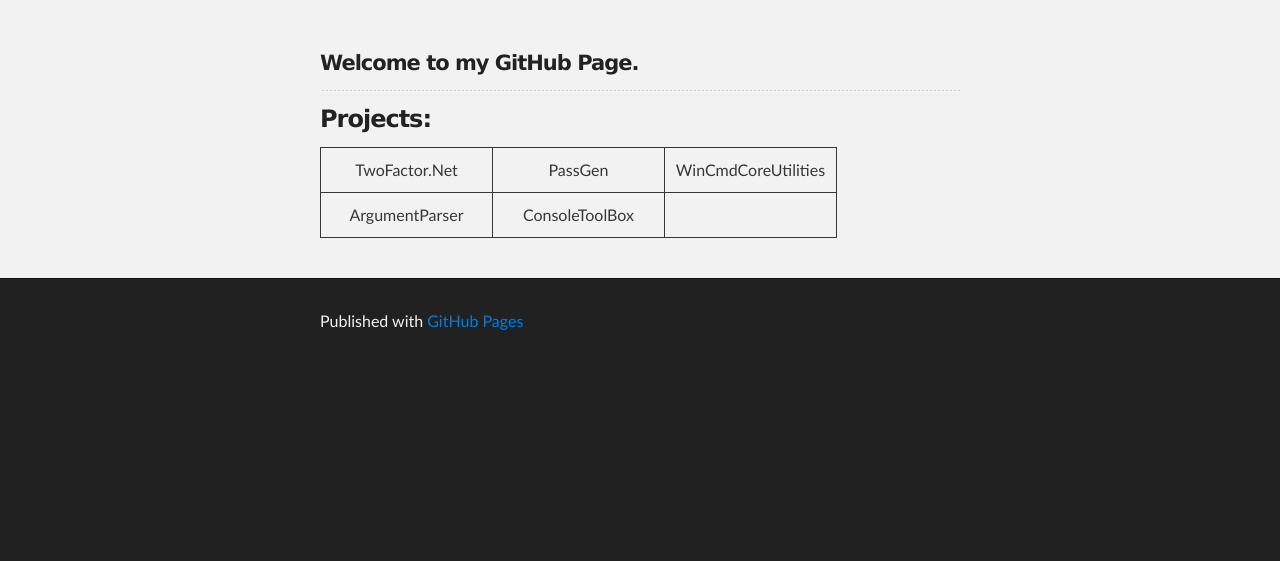
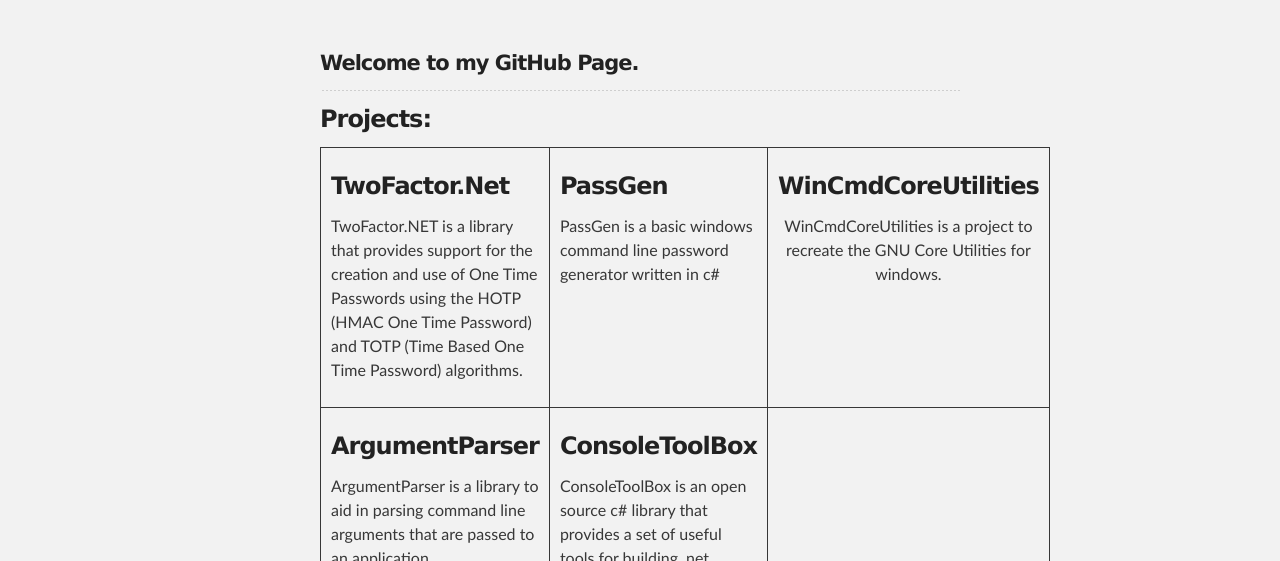
Before and after one commit to AlanBarber/alanbarber.github.io, a plain HTML site: page index.html in a window 1280 px wide. Shown: the part 239-800 px from the top of the page. Drawn offline with Linux system fonts and the light colour scheme.

Commit message:
Update index.html

```diff
--- a/index.html
+++ b/index.html
@@ -33,19 +33,35 @@
 
         <h3>Projects:</h3>
 
-        <table sytle="width: 100%; border-collapse:collapse;">
+        <div align="center">
+        <table sytle="border-collapse:collapse; border: 0px; padding: 4px;">
           <tr>
-            <td style="width: 33%; text-align: center;">TwoFactor.Net</td>
-            <td style="width: 33%; text-align: center;">PassGen</td>
-            <td style="width: 33%; text-align: center;">WinCmdCoreUtilities</td>
+            <td style="width: 33%; text-align: left;">
+            <h3>TwoFactor.Net</h3>
+              <p>TwoFactor.NET is a library that provides support for the creation and use of One Time Passwords using the HOTP (HMAC One Time Password) and TOTP (Time Based One Time Password) algorithms.</p>
+            </td>
+            <td style="width: 33%; text-align: left;">
+            <h3>PassGen</h3>
+            <p>PassGen is a basic windows command line password generator written in c#</p>
+            </td>
+            <td style="width: 33%; text-align: center;">
+            <h3>WinCmdCoreUtilities</h3>
+            <p>WinCmdCoreUtilities is a project to recreate the GNU Core Utilities for windows.</p>
+            </td>
           </tr>
           <tr>
-            <td style="width: 33%; text-align: center;">ArgumentParser</td>
-            <td style="width: 33%; text-align: center;">ConsoleToolBox</td>
+            <td style="width: 33%; text-align: left;">
+            <h3>ArgumentParser</h3>
+            <p>ArgumentParser is a library to aid in parsing command line arguments that are passed to an application.</p>
+           </td>
+            <td style="width: 33%; text-align: left;">
+            <h3>ConsoleToolBox</h3>
+            <p>ConsoleToolBox is an open source c# library that provides a set of useful tools for building .net console applications.</p>
+           </td>
             <td style="width: 33%; text-align: center;"></td>
           </tr>
         </table>
-
+        </div>
 
 
       </section>
```
